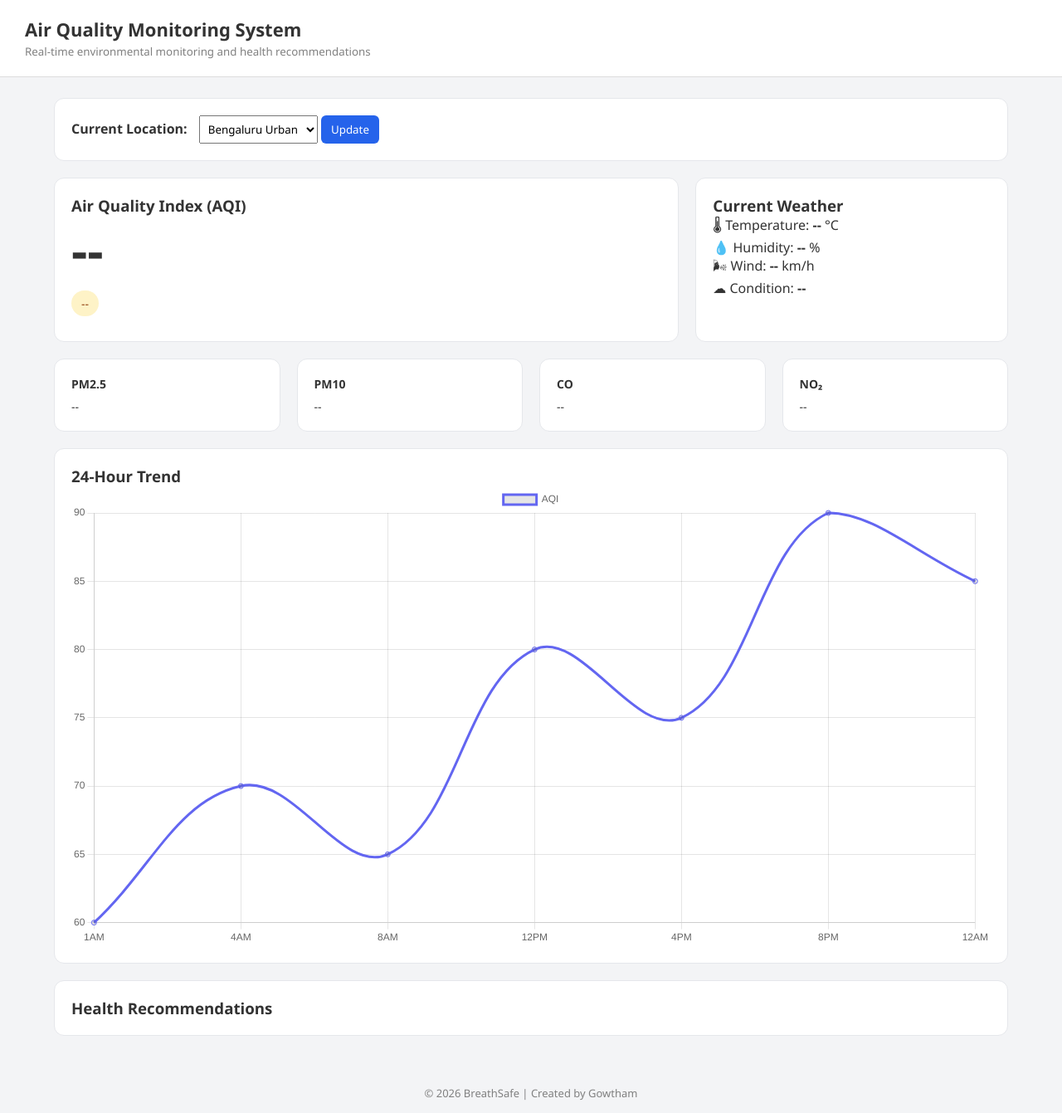
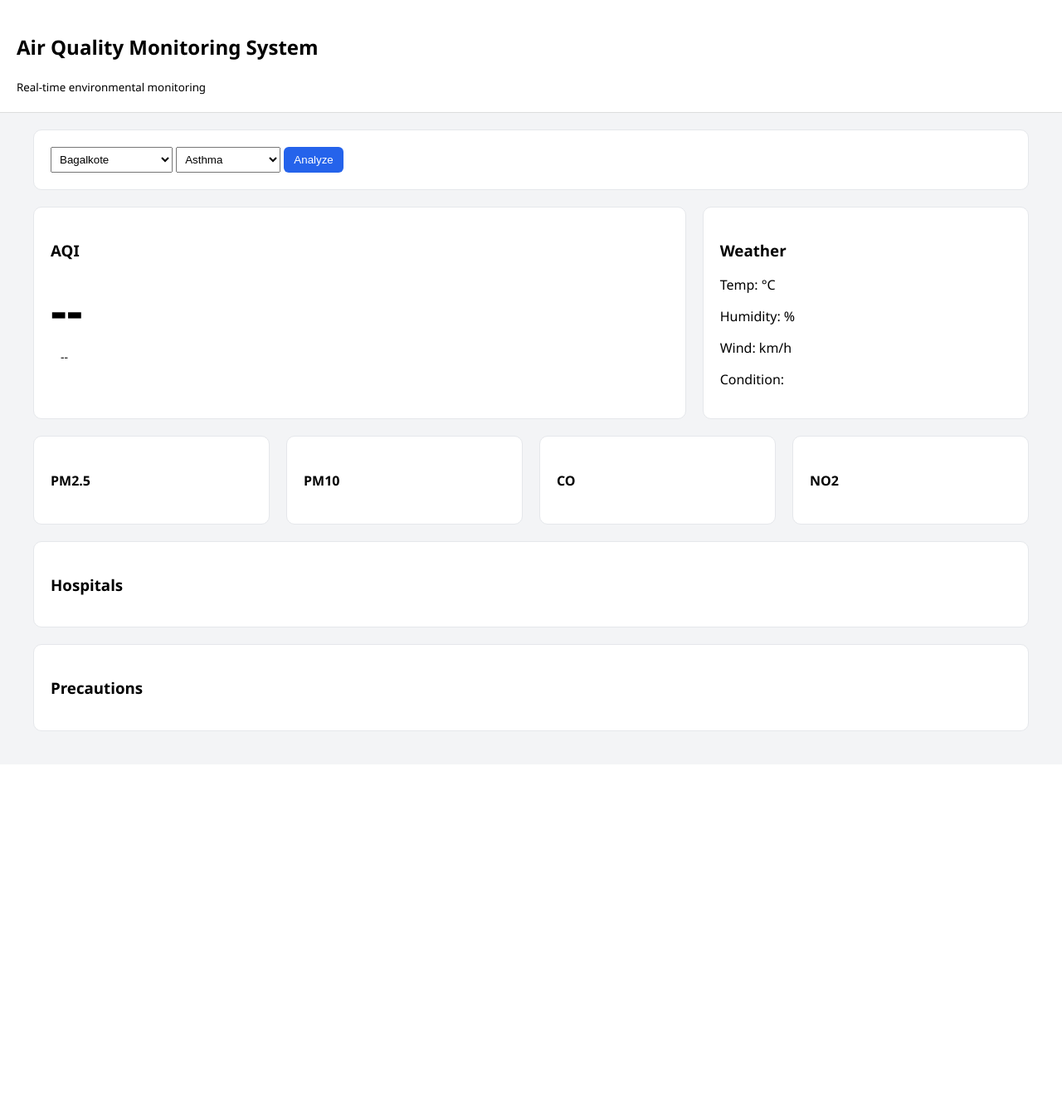
Before and after one commit to GowthamVeeraiah/Mini-Project-AQI, a Flask app: page / in a window 1280 px wide. Shown: the whole page at 83% size. After the commit the page ends 881 px from the top, so only its background shows below. Run offline with Flask 3, Linux system fonts and the light colour scheme.

Commit message:
Refactor HTML structure and styles for clarity

```diff
--- a/templates/index.html
+++ b/templates/index.html
@@ -1,231 +1,135 @@
 <!DOCTYPE html>
-<html lang="en">
+<html>
 <head>
 <meta charset="UTF-8">
 <title>Air Quality Monitoring System</title>
-<meta name="viewport" content="width=device-width, initial-scale=1">
-
 <script src="https://cdn.jsdelivr.net/npm/chart.js"></script>
-
 <style>
-*{box-sizing:border-box;margin:0;padding:0;font-family:Segoe UI,sans-serif}
-
-body{
-    background:#f3f4f6;
-    color:#333;
-}
-
-/* HEADER */
-.header{
-    background:white;
-    padding:20px 30px;
-    border-bottom:1px solid #ddd;
-    display:flex;
-    justify-content:space-between;
-    align-items:center;
-}
-.header h1{font-size:22px}
-.header small{color:gray}
-
-/* CONTAINER */
-.container{
-    max-width:1200px;
-    margin:auto;
-    padding:25px;
-}
-
-/* CARD */
-.card{
-    background:white;
-    border-radius:12px;
-    padding:20px;
-    margin-bottom:20px;
-    border:1px solid #e5e7eb;
-}
-
-/* GRID */
-.grid{
-    display:grid;
-    gap:20px;
-}
-.grid-2{grid-template-columns:2fr 1fr}
-.grid-4{grid-template-columns:repeat(auto-fit,minmax(220px,1fr))}
-
-/* AQI BOX */
-.aqi-value{
-    font-size:60px;
-    font-weight:bold;
-}
-.badge{
-    display:inline-block;
-    padding:6px 12px;
-    border-radius:20px;
-    font-size:14px;
-    margin-top:8px;
-}
+body{font-family:Segoe UI;background:#f3f4f6;margin:0}
+.header{background:#fff;padding:20px;display:flex;justify-content:space-between;border-bottom:1px solid #ddd}
+.container{max-width:1200px;margin:auto;padding:20px}
+.card{background:#fff;padding:20px;margin-bottom:20px;border-radius:10px;border:1px solid #e5e7eb}
+.grid{display:grid;gap:20px}
+.grid2{grid-template-columns:2fr 1fr}
+.grid4{grid-template-columns:repeat(auto-fit,minmax(200px,1fr))}
+.aqi-value{font-size:60px;font-weight:bold}
+.badge{padding:6px 12px;border-radius:20px;font-size:14px}
 .good{background:#d1fae5;color:#065f46}
 .moderate{background:#fef3c7;color:#92400e}
 .poor{background:#fee2e2;color:#7f1d1d}
-
-/* POLLUTANT CARD */
-.pollutant{
-    font-size:14px;
-}
-.pollutant h4{margin-bottom:8px}
-
-/* BUTTON */
-button{
-    padding:8px 12px;
-    border:none;
-    background:#2563eb;
-    color:white;
-    border-radius:6px;
-    cursor:pointer;
-}
-button:hover{opacity:.9}
-
-select{
-    padding:6px;
-    margin-left:10px;
-}
-
-footer{
-    text-align:center;
-    padding:15px;
-    font-size:13px;
-    color:gray;
-}
+button{padding:8px 12px;background:#2563eb;color:white;border:none;border-radius:6px}
+select{padding:6px}
 </style>
 </head>
-
 <body>
 
 <div class="header">
 <div>
-        <h1>Air Quality Monitoring System</h1>
-        <small>Real-time environmental monitoring and health recommendations</small>
+<h2>Air Quality Monitoring System</h2>
+<small>Real-time environmental monitoring</small>
 </div>
-    <small id="updatedTime"></small>
+<small id="updated"></small>
 </div>
 
 <div class="container">
 
-<!-- LOCATION -->
 <div class="card">
-    <b>Current Location:</b>
-    <select id="city">
-        <option>Bengaluru Urban</option>
-        <option>Mysuru</option>
-        <option>Hassan</option>
-        <option>Tumakuru</option>
+<select id="city"></select>
+<select id="condition">
+<option>Asthma</option>
+<option>COPD</option>
+<option>Bronchitis</option>
+<option>Allergic Rhinitis</option>
 </select>
-    <button onclick="analyze()">Update</button>
+<button onclick="analyze()">Analyze</button>
 </div>
 
-<!-- AQI + WEATHER -->
-<div class="grid grid-2">
-
+<div class="grid grid2">
 <div class="card">
-    <h3>Air Quality Index (AQI)</h3>
-    <div id="aqiValue" class="aqi-value">--</div>
-    <div id="aqiStatus" class="badge moderate">--</div>
-    <p id="aqiDescription" style="margin-top:10px;font-size:14px;color:#555"></p>
+<h3>AQI</h3>
+<div id="aqi" class="aqi-value">--</div>
+<div id="status" class="badge">--</div>
+<p id="suitability"></p>
 </div>
 
 <div class="card">
-    <h3>Current Weather</h3>
-    <p>🌡 Temperature: <b id="temp">--</b> °C</p>
-    <p>💧 Humidity: <b id="humidity">--</b> %</p>
-    <p>🌬 Wind: <b id="wind">--</b> km/h</p>
-    <p>☁ Condition: <b id="conditionWeather">--</b></p>
+<h3>Weather</h3>
+<p>Temp: <b id="temp"></b>°C</p>
+<p>Humidity: <b id="humidity"></b>%</p>
+<p>Wind: <b id="wind"></b> km/h</p>
+<p>Condition: <b id="conditionWeather"></b></p>
+</div>
+</div>
+
+<div class="grid grid4">
+<div class="card"><h4>PM2.5</h4><p id="pm25"></p></div>
+<div class="card"><h4>PM10</h4><p id="pm10"></p></div>
+<div class="card"><h4>CO</h4><p id="co"></p></div>
+<div class="card"><h4>NO2</h4><p id="no2"></p></div>
+</div>
+
+<div class="card">
+<h3>Hospitals</h3>
+<ul id="hospitals"></ul>
+</div>
+
+<div class="card">
+<h3>Precautions</h3>
+<ul id="precautions"></ul>
 </div>
 
 </div>
 
-<!-- POLLUTANTS -->
-<div class="grid grid-4">
+<script>
+const districts = [
+"Bagalkote","Ballari","Belagavi","Bengaluru Urban","Bengaluru Rural",
+"Bidar","Chamarajanagar","Chikkaballapura","Chikkamagaluru",
+"Chitradurga","Dakshina Kannada","Davanagere","Dharwad","Gadag",
+"Hassan","Haveri","Kalaburagi","Kodagu","Kolar","Koppal","Mandya",
+"Mysuru","Raichur","Ramanagara","Shivamogga","Tumakuru","Udupi",
+"Uttara Kannada","Vijayanagara","Vijayapura","Yadgir"
+];
 
-<div class="card pollutant">
-    <h4>PM2.5</h4>
-    <p id="pm25">--</p>
-</div>
-
-<div class="card pollutant">
-    <h4>PM10</h4>
-    <p id="pm10">--</p>
-</div>
-
-<div class="card pollutant">
-    <h4>CO</h4>
-    <p id="co">--</p>
-</div>
-
-<div class="card pollutant">
-    <h4>NO₂</h4>
-    <p id="no2">--</p>
-</div>
-
-</div>
-
-<!-- TREND GRAPH -->
-<div class="card">
-    <h3>24-Hour Trend</h3>
-    <canvas id="trendChart"></canvas>
-</div>
-
-<!-- HEALTH RECOMMENDATION -->
-<div class="card">
-    <h3>Health Recommendations</h3>
-    <ul id="recommendations"></ul>
-</div>
-
-</div>
-
-<footer>
-© 2026 BreathSafe | Created by Gowtham
-</footer>
-
-<script>
-const ctx = document.getElementById("trendChart");
-let chart = new Chart(ctx, {
-    type:"line",
-    data:{
-        labels:["1AM","4AM","8AM","12PM","4PM","8PM","12AM"],
-        datasets:[{
-            label:"AQI",
-            data:[60,70,65,80,75,90,85],
-            borderColor:"#6366f1",
-            fill:false,
-            tension:0.4
-        }]
-    }
+districts.forEach(d=>{
+let opt=document.createElement("option");
+opt.text=d;
+city.add(opt);
 });
 
 function analyze(){
 fetch("/getAQI",{
 method:"POST",
 headers:{"Content-Type":"application/json"},
-        body:JSON.stringify({city:city.value})
+body:JSON.stringify({city:city.value,condition:condition.value})
 })
 .then(res=>res.json())
 .then(data=>{
-
-        document.getElementById("aqiValue").innerText=data.today;
-        document.getElementById("aqiStatus").innerText=data.status;
-        document.getElementById("aqiStatus").className="badge "+data.level;
-        document.getElementById("aqiDescription").innerText=data.suitability;
+aqi.innerText=data.today;
+status.innerText=data.status;
+status.className="badge "+data.level;
+suitability.innerText=data.suitability;
 
 pm25.innerText=data.pm25+" µg/m³";
 pm10.innerText=data.pm10+" µg/m³";
 co.innerText=data.co+" ppm";
 no2.innerText=data.no2+" ppb";
 
-        recommendations.innerHTML="";
-        data.precautions.forEach(p=>{
-            recommendations.innerHTML+=`<li>${p}</li>`;
+temp.innerText=data.temp;
+humidity.innerText=data.humidity;
+wind.innerText=data.wind;
+conditionWeather.innerText=data.conditionWeather;
+
+updated.innerText="Last Updated: "+data.updated;
+
+hospitals.innerHTML="";
+data.hospitals.forEach(h=>{
+hospitals.innerHTML+=`<li><b>${h.hospital_name}</b><br>${h.address}</li>`;
 });
 
-        updatedTime.innerText="Last updated: "+new Date().toLocaleTimeString();
+precautions.innerHTML="";
+data.precautions.forEach(p=>{
+precautions.innerHTML+=`<li>${p}</li>`;
+});
 });
 }
 </script>
```
Lines whose indentation alone changed are shown as unchanged.
